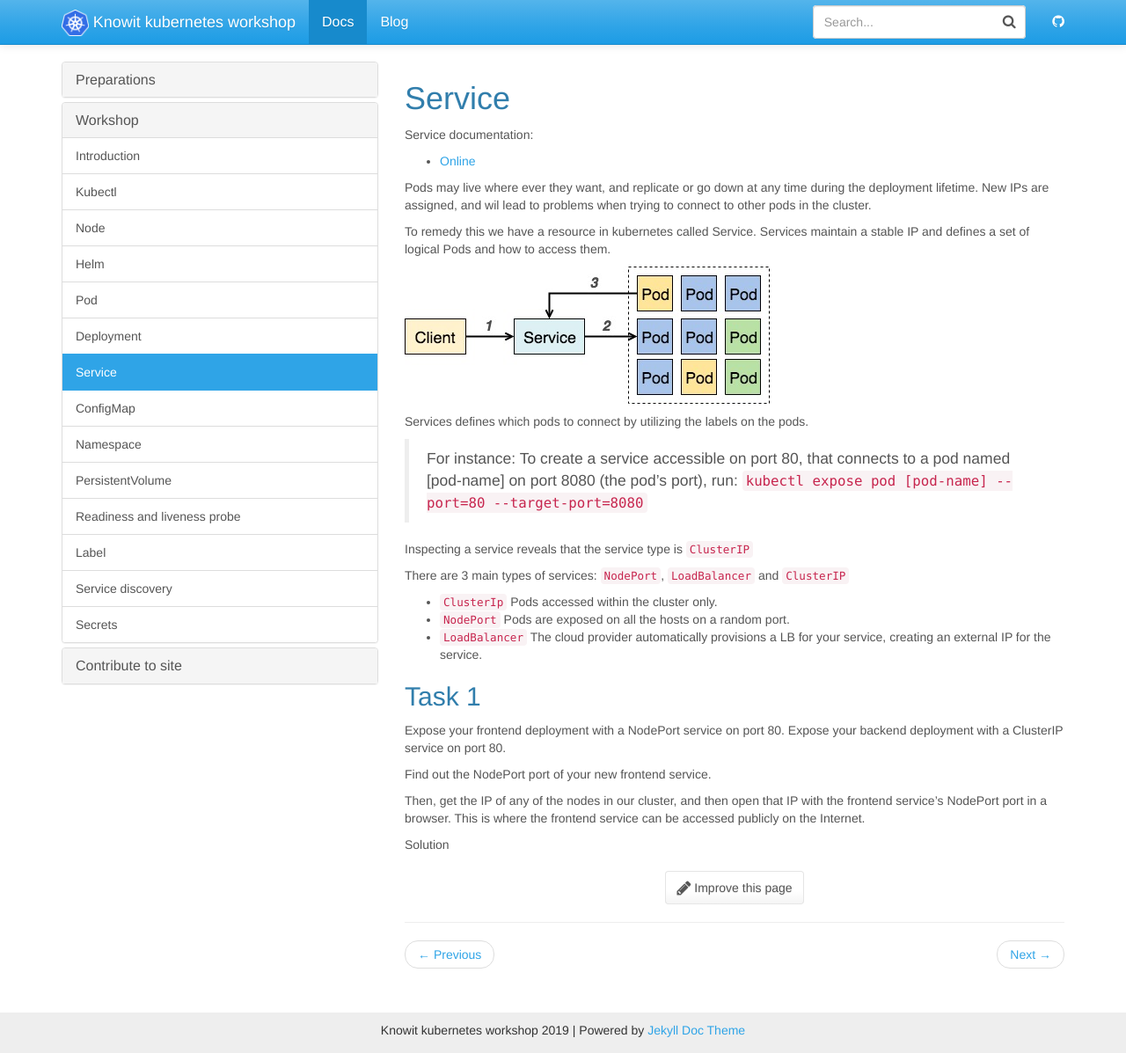
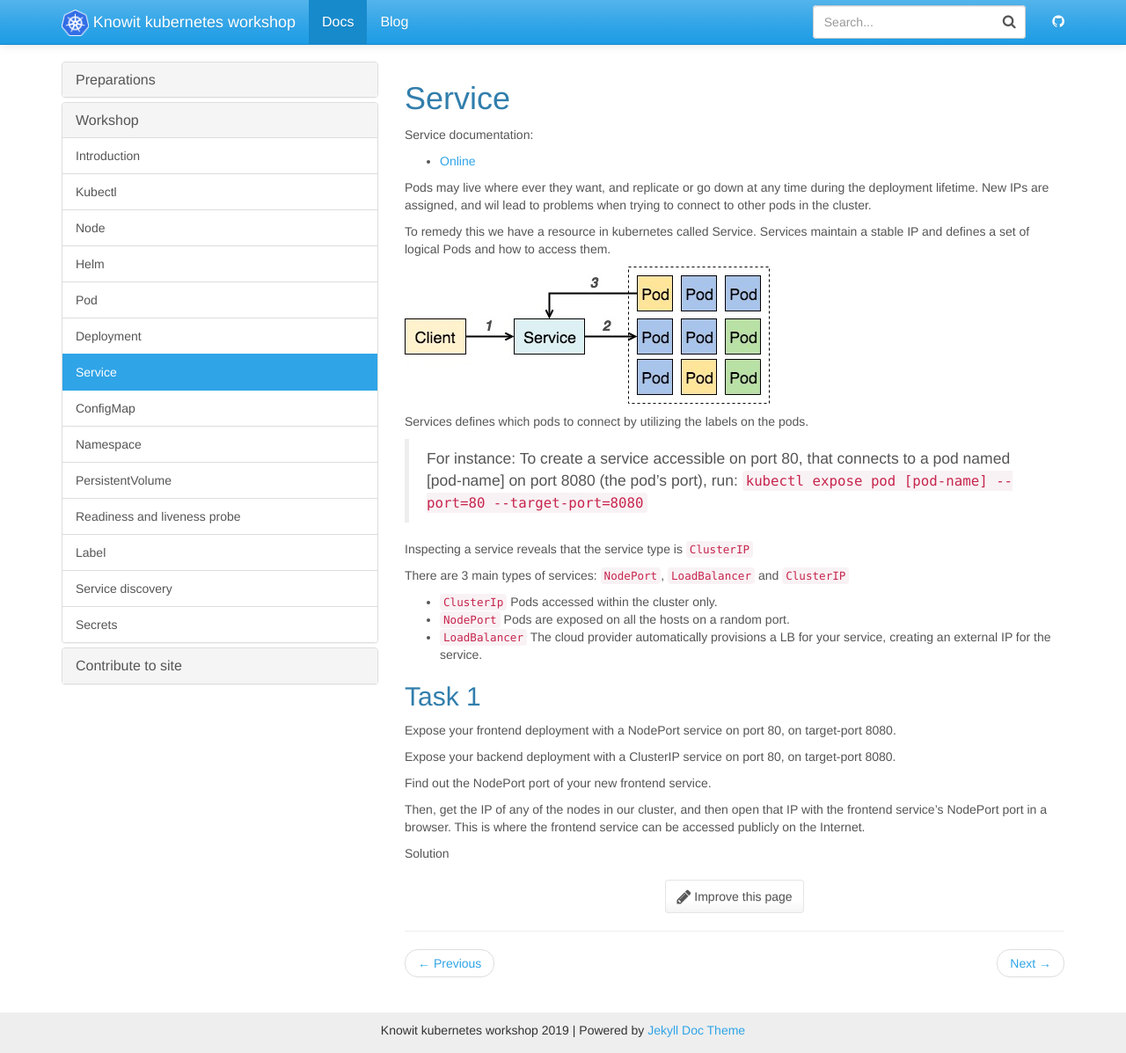
Before and after one commit to knowit/kubernetes-workshop, a Jekyll site: the page built from docs/_docs/workshop/service.md, in a window 1280 px wide and 1197 px high. Shown: the whole window at 88% size. Built offline with Jekyll 4.4.1, drawn with Linux system fonts in a browser that asks for light colours.

Commit message:
Update service.md

```diff
--- a/docs/_docs/workshop/service.md
+++ b/docs/_docs/workshop/service.md
@@ -32,8 +32,9 @@ There are 3 main types of services: `NodePort`, `LoadBalancer` and `ClusterIP`
 
 ## Task 1
 
-Expose your frontend deployment with a NodePort service on port 80.
-Expose your backend deployment with a ClusterIP service on port 80.
+Expose your frontend deployment with a NodePort service on port 80, on target-port 8080.
+
+Expose your backend deployment with a ClusterIP service on port 80, on target-port 8080.
 
 Find out the NodePort port of your new frontend service.
 
@@ -53,7 +54,7 @@ Frontend:
 - Paste one of the node IPs into a browser followed by the generated port number. `http://1.2.3.4:34567`
 
 Backend:
-- `kubectl expose deployment workshop-api-deployment --port 80`
+- `kubectl expose deployment workshop-api-deployment --port 80 --target-port 8080`
  </div>
 </details>
 
```
